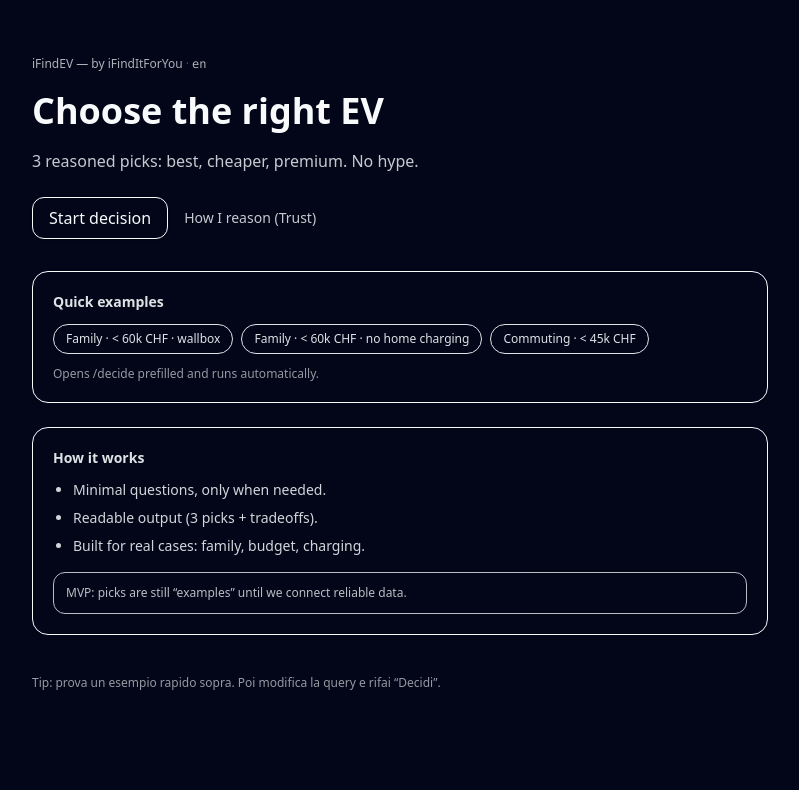
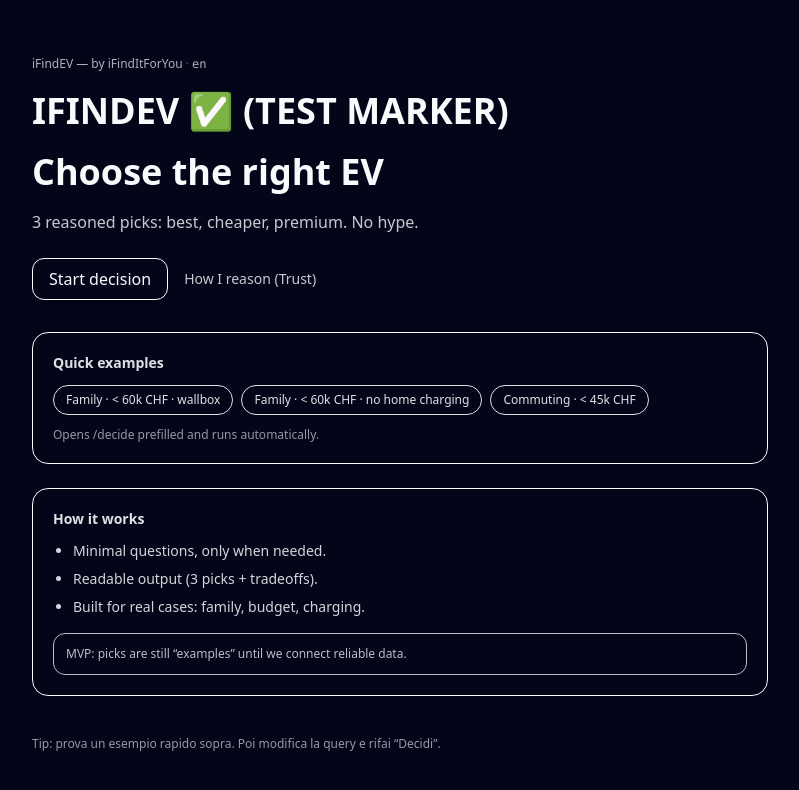
Before and after one commit to mregaz/ifinditforyou-new, a Next.js app: page /en in a window 1280 px wide. Shown: the top 790 px of the page, without its empty margins (240-1039 px from the left). Built offline with nearby package versions, Linux system fonts and the light colour scheme.

Commit message:
landing1

```diff
--- a/components/HomeLandingClient.tsx
+++ b/components/HomeLandingClient.tsx
@@ -65,6 +65,9 @@ export default function HomeLandingClient({ locale }: Props) {
           {T.brandLine} <span className="opacity-40">·</span>{" "}
           <span className="font-mono">{lang}</span>
         </div>
+<h1 className="text-4xl font-semibold leading-tight">
+  IFINDEV ✅ (TEST MARKER)
+</h1>
 
         <h1 className="text-4xl font-semibold leading-tight">{T.title}</h1>
         <p className="text-base opacity-80">{T.subtitle}</p>
```
